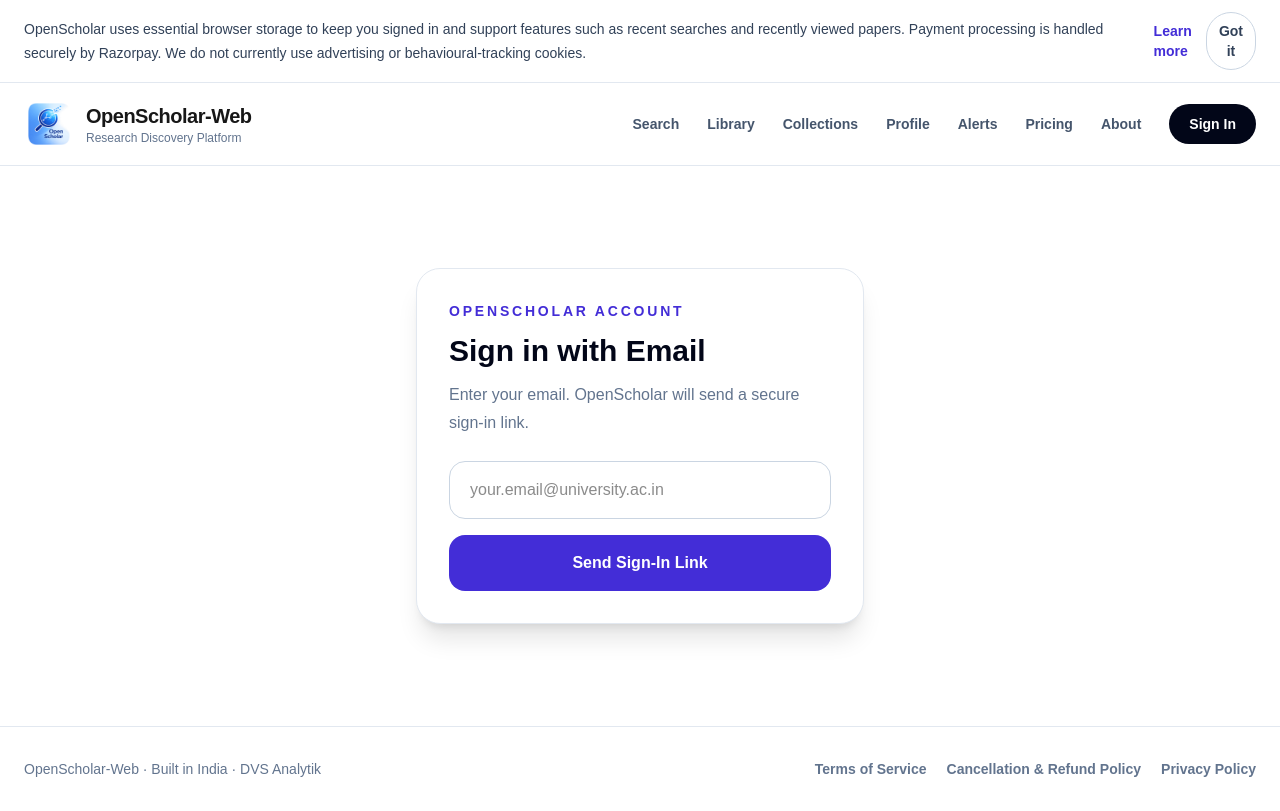
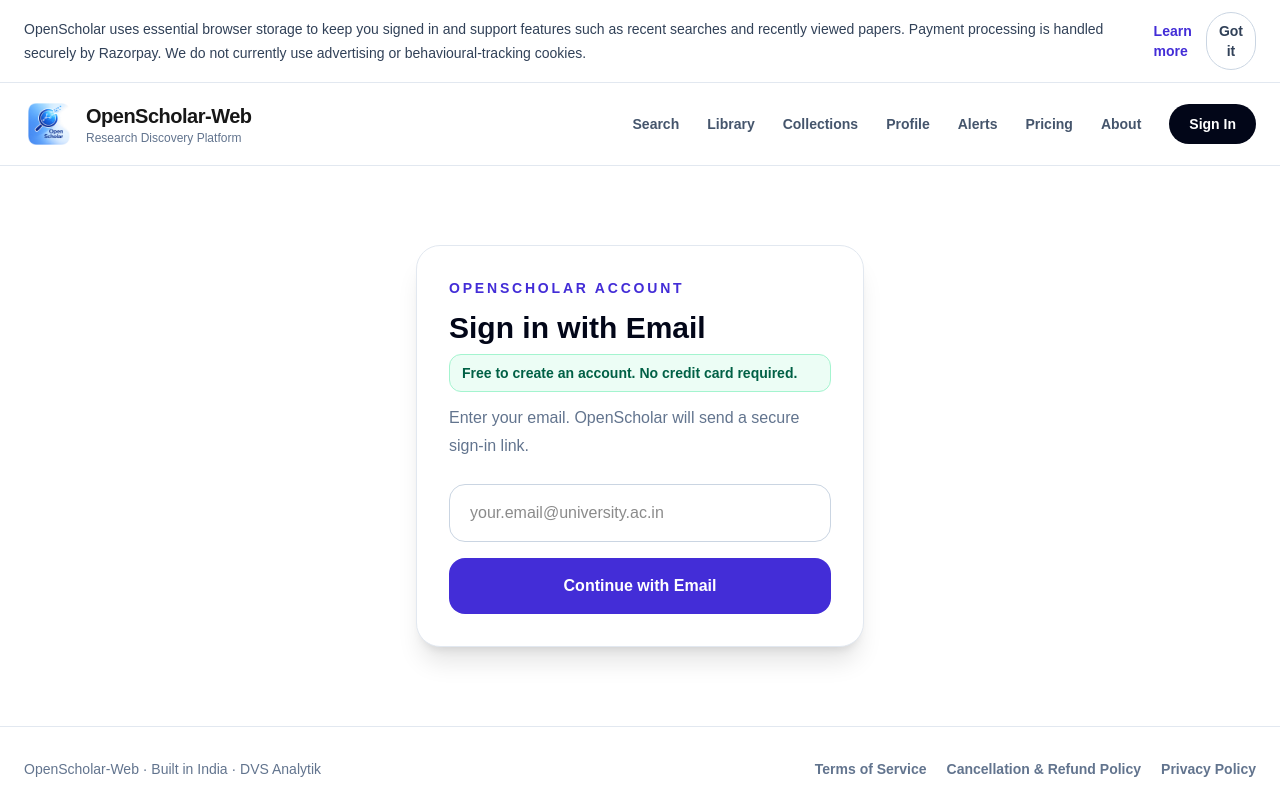
Before and after one commit to Skmehta-Profile/openscholar-web, a Next.js app: page /signin in a window 1280 px wide. Built offline with nearby package versions, Linux system fonts and the light colour scheme; no server answers.

Commit message:
Clarify free account access on sign-in page

```diff
--- a/app/signin/page.tsx
+++ b/app/signin/page.tsx
@@ -44,6 +44,10 @@
           Sign in with Email
         </h1>
 
+        <p className="mt-2 rounded-xl border border-emerald-200 bg-emerald-50 px-3 py-2 text-sm font-semibold text-emerald-800">
+          Free to create an account. No credit card required.
+        </p>
+
         <p className="mt-3 leading-7 text-slate-500">
           Enter your email. OpenScholar will send a secure sign-in link.
         </p>
@@ -62,7 +66,7 @@
             disabled={loading}
             className="w-full rounded-2xl bg-indigo-700 px-6 py-4 font-bold text-white transition hover:bg-indigo-800 disabled:opacity-60"
           >
-            {loading ? "Sending..." : "Send Sign-In Link"}
+            {loading ? "Sending..." : "Continue with Email"}
           </button>
         </div>
 
```
